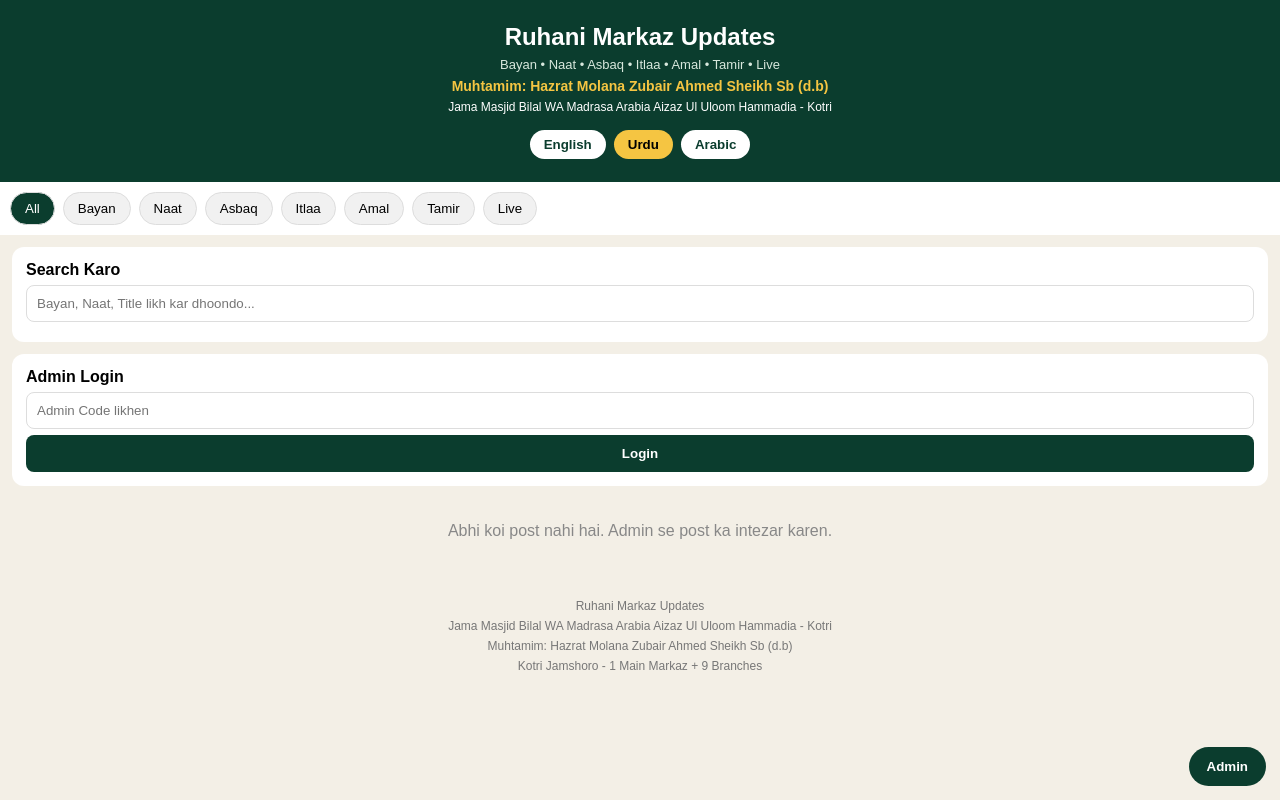
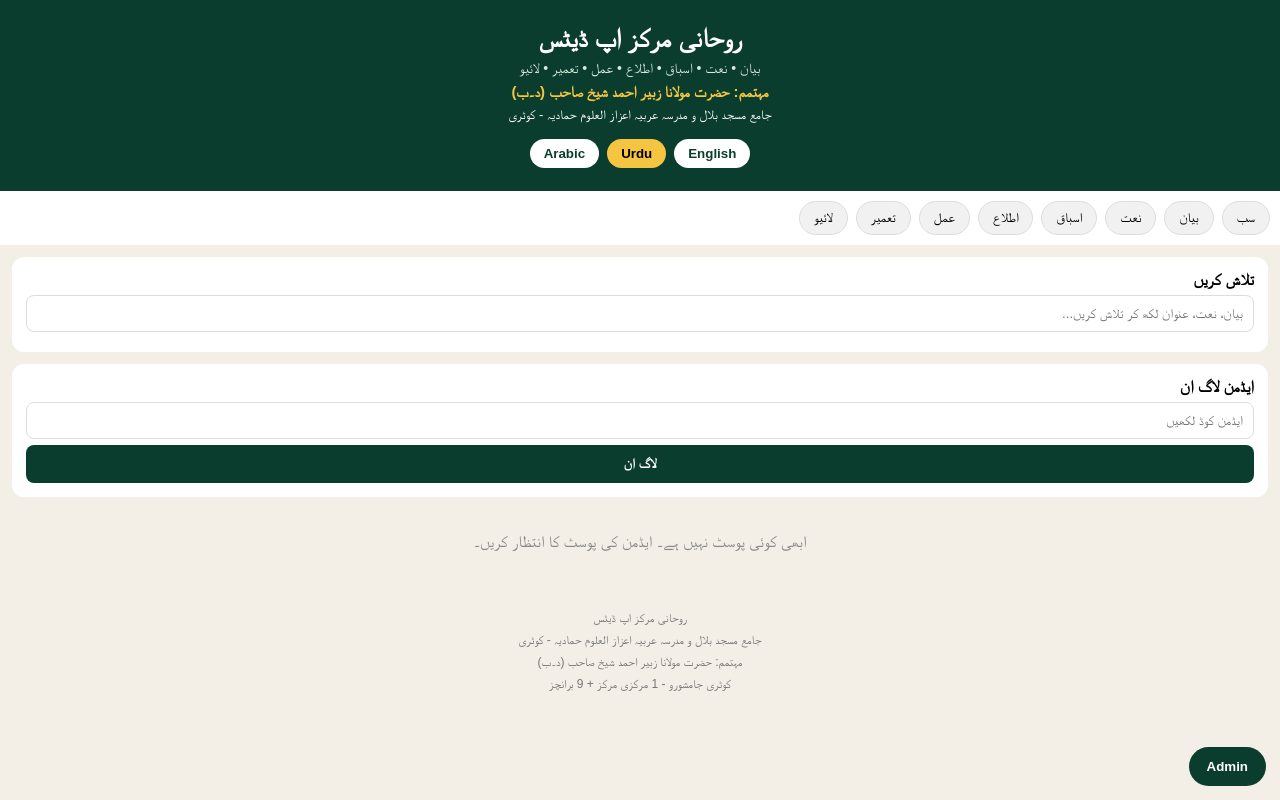
Before and after one commit to muzamilkhankhan6456/Ruhani-Markaz-Updates-, a plain HTML site: page index.html in a window 1280 px wide. Drawn offline with Linux system fonts and the light colour scheme.

Commit message:
Update index.html

```diff
--- a/index.html
+++ b/index.html
@@ -9,11 +9,11 @@
 <style>
 *{box-sizing:border-box} body{margin:0;font-family:Arial,sans-serif;background:#f3efe6}
 header{background:#0b3d2e;color:#fff;text-align:center;padding:20px 12px;overflow:hidden}
-header h1,header p,header div{margin:0;padding:3px 0;unicode-bidi:isolate;white-space:normal}
-header h1{font-size:24px}
-header p{font-size:13px;color:#d8e8dd}
-.muhtamim{color:#f5c542;font-weight:bold;font-size:14px}
-.markaz{font-size:12px}
+header h1,header p,header div{margin:0;padding:3px 0}
+header h1{font-size:26px}
+header p{font-size:14px;color:#d8e8dd}
+.muhtamim{color:#f5c542;font-weight:bold;font-size:15px}
+.markaz{font-size:13px}
 .langs{margin-top:10px;display:flex;justify-content:center;gap:8px}
 .langs button{border:0;padding:7px 14px;border-radius:20px;cursor:pointer;background:#fff;color:#0b3d2e;font-weight:bold}
 .langs button.active{background:#f5c542;color:#000}
@@ -27,7 +27,7 @@ button.main{background:#0b3d2e;color:#fff;border:0;padding:11px;border-radius:8p
 .post h3{margin:0 0 6px}
 .badge{background:#f5c542;padding:3px 8px;border-radius:10px;font-size:11px}
 .adminBtn{position:fixed;right:14px;bottom:14px;background:#0b3d2e;color:#fff;border:0;padding:12px 18px;border-radius:30px;font-weight:bold}
-footer{text-align:center;color:#777;font-size:12px;padding:20px;line-height:20px}
+footer{text-align:center;color:#777;font-size:12px;padding:20px;line-height:22px}
 </style>
 </head>
 <body>
@@ -77,7 +77,7 @@ let branches = JSON.parse(localStorage.getItem('rm_branches') || '["Main Markaz
 let curCat = 'All';
 const T = {
 en:{title:"Ruhani Markaz Updates",sub:"Bayan • Naat • Asbaq • Itlaa • Amal • Tamir • Live",muhtamim:"Muhtamim: Hazrat Molana Zubair Ahmed Sheikh Sb (d.b)",markaz:"Jama Masjid Bilal WA Madrasa Arabia Aizaz Ul Uloom Hammadia - Kotri",search:"Search",searchPh:"Search Bayan, Naat, Title...",login:"Admin Login",loginBtn:"Login",codePh:"Enter Admin Code",admin:"Admin Panel",publish:"Publish Post",branchTitle:"Add Branch",addBranch:"Add Branch",logout:"Logout",noPost:"No post yet. Wait for Admin.",cats:['All','Bayan','Naat','Asbaq','Itlaa','Amal','Tamir','Live'],footer:"Ruhani Markaz Updates<br>Jama Masjid Bilal WA Madrasa Arabia Aizaz Ul Uloom Hammadia - Kotri<br>Muhtamim: Hazrat Molana Zubair Ahmed Sheikh Sb (d.b)<br>Kotri Jamshoro - 1 Main Markaz + 9 Branches"},
-ur:{title:"Ruhani Markaz Updates",sub:"Bayan • Naat • Asbaq • Itlaa • Amal • Tamir • Live",muhtamim:"Muhtamim: Hazrat Molana Zubair Ahmed Sheikh Sb (d.b)",markaz:"Jama Masjid Bilal WA Madrasa Arabia Aizaz Ul Uloom Hammadia - Kotri",search:"Search Karo",searchPh:"Bayan, Naat, Title likh kar dhoondo...",login:"Admin Login",loginBtn:"Login",codePh:"Admin Code likhen",admin:"Admin Panel",publish:"Publish Post",branchTitle:"Branch Add Karo",addBranch:"Add Branch",logout:"Logout",noPost:"Abhi koi post nahi hai. Admin se post ka intezar karen.",cats:['All','Bayan','Naat','Asbaq','Itlaa','Amal','Tamir','Live'],footer:"Ruhani Markaz Updates<br>Jama Masjid Bilal WA Madrasa Arabia Aizaz Ul Uloom Hammadia - Kotri<br>Muhtamim: Hazrat Molana Zubair Ahmed Sheikh Sb (d.b)<br>Kotri Jamshoro - 1 Main Markaz + 9 Branches"},
+ur:{title:"روحانی مرکز اپ ڈیٹس",sub:"بیان • نعت • اسباق • اطلاع • عمل • تعمیر • لائیو",muhtamim:"مہتمم: حضرت مولانا زبیر احمد شیخ صاحب (د۔ب)",markaz:"جامع مسجد بلال و مدرسہ عربیہ اعزاز العلوم حمادیہ - کوٹری",search:"تلاش کریں",searchPh:"بیان، نعت، عنوان لکھ کر تلاش کریں...",login:"ایڈمن لاگ ان",loginBtn:"لاگ ان",codePh:"ایڈمن کوڈ لکھیں",admin:"ایڈمن پینل",publish:"پوسٹ شائع کریں",branchTitle:"برانچ شامل کریں",addBranch:"برانچ شامل کریں",logout:"لاگ آؤٹ",noPost:"ابھی کوئی پوسٹ نہیں ہے۔ ایڈمن کی پوسٹ کا انتظار کریں۔",cats:['سب','بیان','نعت','اسباق','اطلاع','عمل','تعمیر','لائیو'],footer:"روحانی مرکز اپ ڈیٹس<br>جامع مسجد بلال و مدرسہ عربیہ اعزاز العلوم حمادیہ - کوٹری<br>مہتمم: حضرت مولانا زبیر احمد شیخ صاحب (د۔ب)<br>کوٹری جامشورو - 1 مرکزی مرکز + 9 برانچز"},
 ar:{title:"المركز الروحاني للتحديثات",sub:"بيان • نعت • دروس • إعلان • عمل • تعمير • مباشر",muhtamim:"المحتمم: حضرت مولانا زبير أحمد شيخ صاحب (د.ب)",markaz:"جامع مسجد بلال و مدرسة عربية إعزاز العلوم الحمادية - كوتري",search:"بحث",searchPh:"ابحث عن بيان، نعت، عنوان...",login:"دخول المسؤول",loginBtn:"دخول",codePh:"أدخل رمز المسؤول",admin:"لوحة المسؤول",publish:"نشر المنشور",branchTitle:"إضافة فرع",addBranch:"إضافة فرع",logout:"تسجيل خروج",noPost:"لا توجد منشورات بعد. انتظر المسؤول.",cats:['الكل','بيان','نعت','دروس','إعلان','عمل','تعمير','مباشر'],footer:"المركز الروحاني للتحديثات<br>جامع مسجد بلال و مدرسة عربية إعزاز العلوم الحمادية - كوتري<br>المحتمم: حضرت مولانا زبير أحمد شيخ صاحب (د.ب)<br>كوتري جامشورو - 1 مركز رئيسي + 9 فروع"}
 };
 function setLang(l){
@@ -87,9 +87,7 @@ function setLang(l){
   document.getElementById('b-ur').className = l=='ur'?'active':'';
   document.getElementById('b-ar').className = l=='ar'?'active':'';
   document.documentElement.lang=l;
-  document.body.dir = l=='ar'?'rtl':'ltr';
-  // Purana text pehle poora saaf karo, phir naya likho - isi se double wala masla khatam hoga
-  ['t-title','t-sub','t-muhtamim','t-markaz','t-search','t-login','t-loginBtn','t-admin','t-publish','t-branchTitle','t-addBranch','t-logout','t-footer'].forEach(id=>{document.getElementById(id).textContent='';});
+  document.body.dir = (l=='ur'||l=='ar')?'rtl':'ltr';
   document.getElementById('t-title').textContent=t.title;
   document.getElementById('t-sub').textContent=t.sub;
   document.getElementById('t-muhtamim').textContent=t.muhtamim;
@@ -117,10 +115,9 @@ function delBranch(i){ branches.splice(i,1); localStorage.setItem('rm_branches',
 function renderBranches(){ document.getElementById('branchList').innerHTML = branches.map((b,i)=>`<div style="display:flex;justify-content:space-between;padding:8px;border-bottom:1px solid #eee"><span>${b}</span><button onclick="delBranch(${i})">❌</button></div>`).join(''); }
 function render(){
   let t=T[lang];
-  document.getElementById('cats').innerHTML='';
-  document.getElementById('cats').innerHTML = t.cats.map(c=>`<button class="${(c==curCat || (c=='All'&&curCat=='All') || (c=='الكل'&&curCat=='All'))?'active':''}" onclick="curCat='${c}';render()">${c}</button>`).join('');
+  document.getElementById('cats').innerHTML = t.cats.map(c=>`<button onclick="curCat='${c}';render()">${c}</button>`).join('');
   let q=document.getElementById('search').value.toLowerCase();
-  let list=posts.filter(p=>(curCat=='All'||curCat=='الكل'||p.cat==curCat)&&(p.title.toLowerCase().includes(q)));
+  let list=posts.filter(p=>(curCat=='All'||curCat=='سب'||curCat=='الكل'||p.cat==curCat)&&(p.title.toLowerCase().includes(q)));
   document.getElementById('posts').innerHTML = list.length? list.map(p=>`<div class="post"><span class="badge">${p.cat}</span> <span style="font-size:11px;color:#888">${p.branch||''} • ${p.date}</span><h3>${p.title}</h3><p>${p.desc||''}</p>${p.link?`<a href="${p.link}" target="_blank">Open Link</a>`:''}</div>`).join('') : `<p style="text-align:center;color:#888;padding:20px">${t.noPost}</p>`;
 }
 setLang(lang);
```
